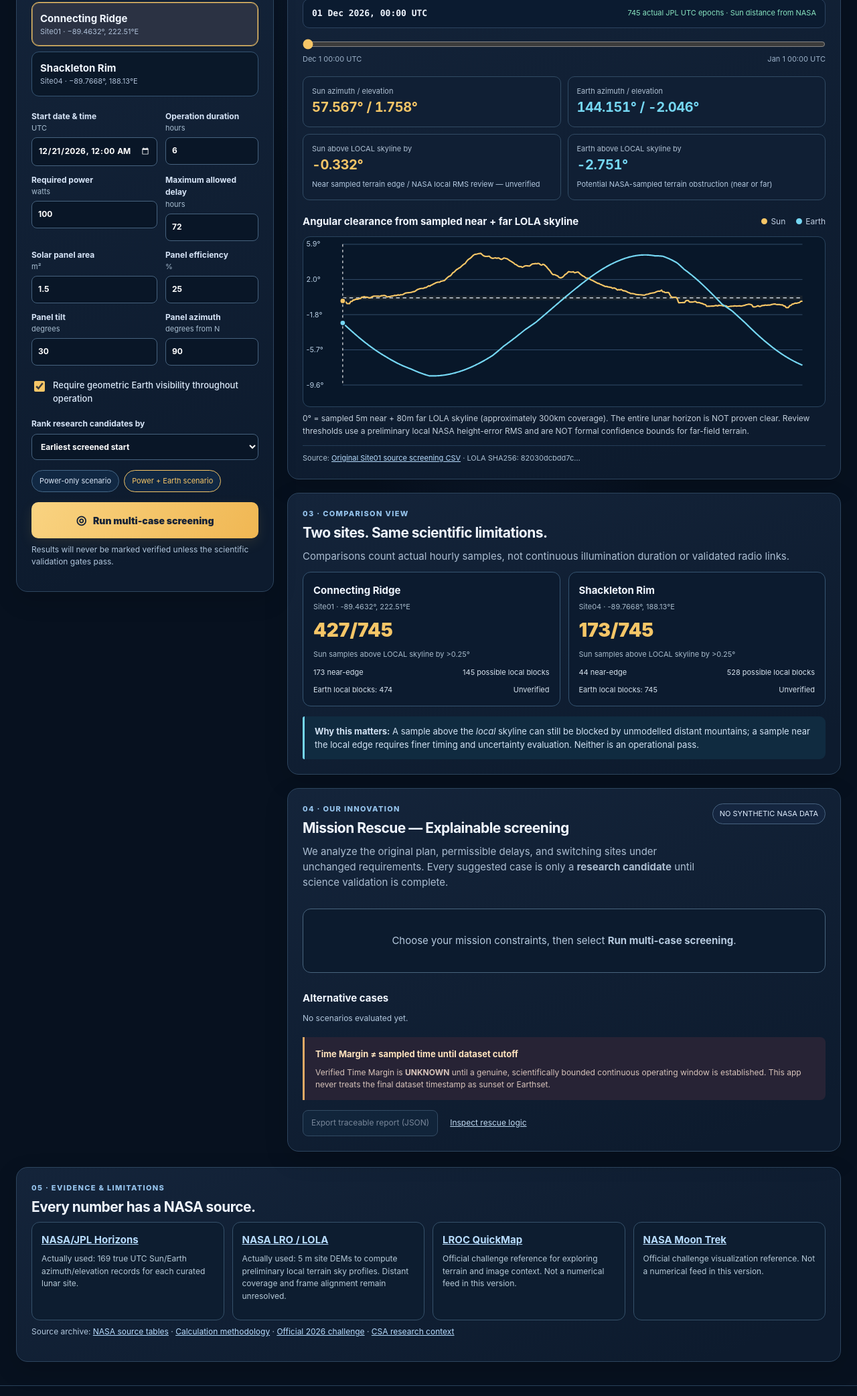
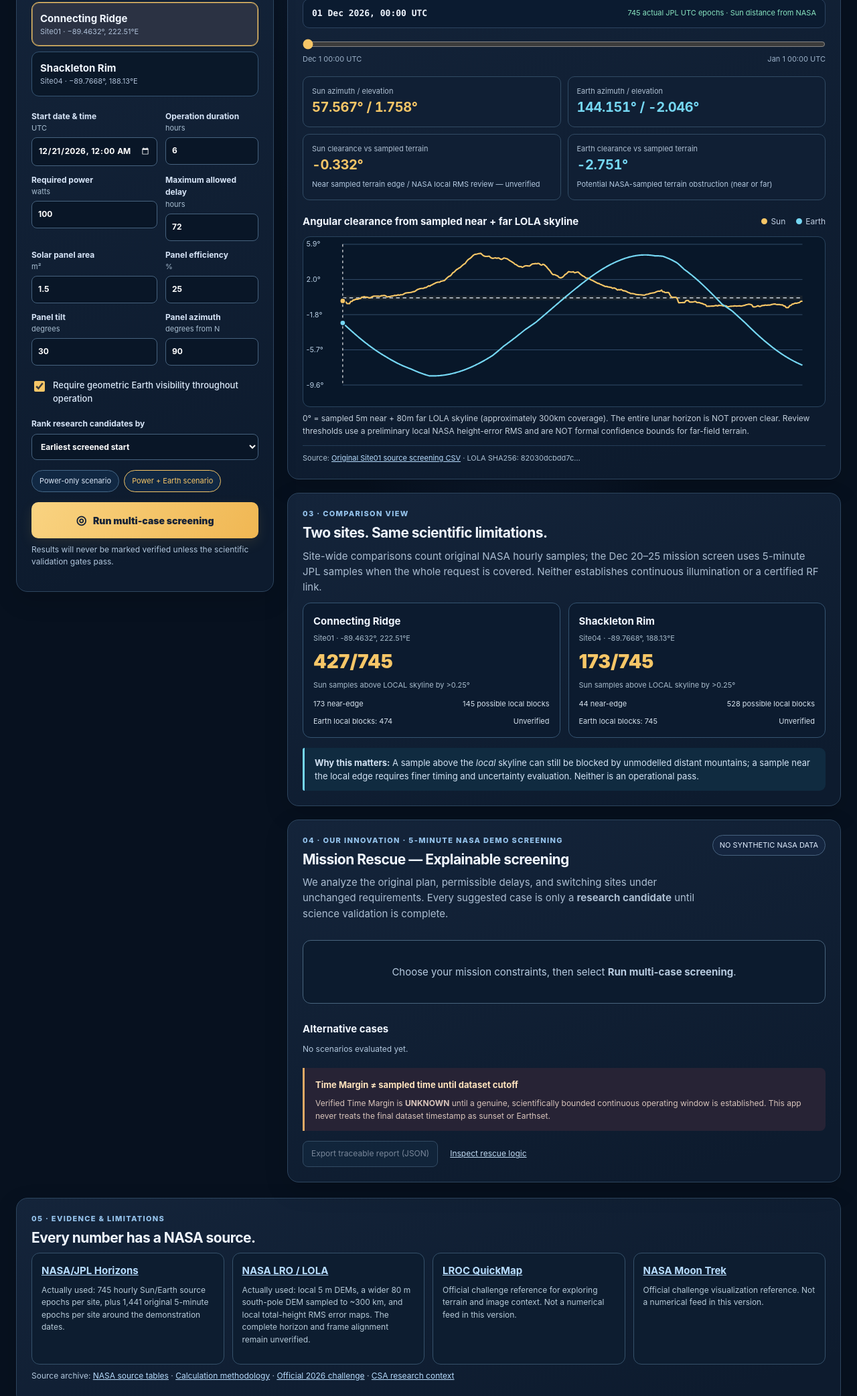
Before and after one commit to fayzeh-Elzghier/lunar-window, a plain HTML site: page docs/mission-console.html in a window 1280 px wide. Shown: the part 689-2774 px from the top of the page at 67% size. Drawn offline with Linux system fonts and the light colour scheme.

Commit message:
ui: clarify 5-minute NASA demo, 745-hourly source coverage, and far-terrain limitations

```diff
--- a/docs/mission-console.html
+++ b/docs/mission-console.html
@@ -16,7 +16,7 @@
 <section class="hero wrap"><div class="hero-copy"><div class="eyebrow"><span class="live-dot"></span> REAL NASA DATA · EVIDENCE-FIRST MISSION PLANNING</div>
 <h1>Know the window.<br><em>Rescue the mission.</em></h1>
 <p>Pick a lunar south-pole site, time, and operating constraints. Explore original Sun and Earth geometry, diagnose <strong>potential</strong> conflicts, and compare site/time changes — without inventing a successful lunar mission.</p>
-<div class="chip-row"><span class="chip">2 NASA south-pole sites</span><span class="chip">1,490 NASA site-time records</span><span class="chip">UTC · Dec 1–Jan 1, 2027</span></div></div>
+<div class="chip-row"><span class="chip">2 NASA south-pole sites</span><span class="chip">1,490 monthly + 2,882 fine-cadence NASA site-time records</span><span class="chip">UTC · Dec 2026 / 5-minute demo window</span></div></div>
 <div class="moon-graphic" aria-hidden="true"><div class="orbit orbit-one"></div><div class="orbit orbit-two"></div><div class="moon-disc"></div><div class="moon-caption">SOUTH POLE / MISSION RESCUE</div></div></section>
 <div class="wrap"><div id="statusBar" class="warning" role="status"><span>⚠</span><div><strong>Research prototype — science validation pending.</strong> NASA positions and Sun distance are authentic; sampled 5m local and 80m far-field LOLA terrain are included out to ~300km, but complete terrain coverage, frame alignment, continuous windows and available power are not independently validated. No operational certification or verified Time Margin is claimed.</div></div>
 <div class="workspace">
@@ -51,19 +51,19 @@
 <div class="metrics">
 <div class="metric solar"><small>Sun azimuth / elevation</small><strong id="sunAngles">—</strong></div>
 <div class="metric terra"><small>Earth azimuth / elevation</small><strong id="earthAngles">—</strong></div>
-<div class="metric solar"><small>Sun above LOCAL skyline by</small><strong id="sunClearance">—</strong><span id="sunStatus">Unverified local terrain</span></div>
-<div class="metric terra"><small>Earth above LOCAL skyline by</small><strong id="earthClearance">—</strong><span id="earthStatus">Unverified local terrain</span></div>
+<div class="metric solar"><small>Sun clearance vs sampled terrain</small><strong id="sunClearance">—</strong><span id="sunStatus">Unverified local terrain</span></div>
+<div class="metric terra"><small>Earth clearance vs sampled terrain</small><strong id="earthClearance">—</strong><span id="earthStatus">Unverified local terrain</span></div>
 </div>
 <div class="chart-head"><h3>Angular clearance from sampled near + far LOLA skyline</h3><div class="legend"><span><i class="point sun-color"></i>Sun</span><span><i class="point earth-color"></i>Earth</span></div></div>
 <svg id="terrainGraph" viewBox="0 0 860 280" role="img" aria-label="Provisional Sun and Earth angular clearance in degrees over real sampled times"></svg>
 <p class="graph-foot">0° = sampled 5m near + 80m far LOLA skyline (approximately 300km coverage). The entire lunar horizon is NOT proven clear. Review thresholds use a preliminary local NASA height-error RMS and are NOT formal confidence bounds for far-field terrain.</p>
 <div class="source-line">Source: <a id="sourceCsv" href="./data/mission_dataset_far.json">time-aligned NASA evidence</a> · <span id="sourceHash">Provenance checked</span></div>
 </section>
-<section class="card" id="insights"><div class="section-kicker">03 · COMPARISON VIEW</div><h2>Two sites. Same scientific limitations.</h2><p class="muted">Comparisons count actual hourly samples, not continuous illumination duration or validated radio links.</p>
+<section class="card" id="insights"><div class="section-kicker">03 · COMPARISON VIEW</div><h2>Two sites. Same scientific limitations.</h2><p class="muted">Site-wide comparisons count original NASA hourly samples; the Dec 20–25 mission screen uses 5-minute JPL samples when the whole request is covered. Neither establishes continuous illumination or a certified RF link.</p>
 <div id="siteCards" class="compare-grid" aria-live="polite"></div>
 <div class="explain"><b>Why this matters:</b> A sample above the <em>local</em> skyline can still be blocked by unmodelled distant mountains; a sample near the local edge requires finer timing and uncertainty evaluation. Neither is an operational pass.</div>
 </section>
-<section class="card" id="results"><div class="panel-top"><div><div class="section-kicker">04 · OUR INNOVATION</div><h2>Mission Rescue — Explainable screening</h2><p class="muted">We analyze the original plan, permissible delays, and switching sites under unchanged requirements. Every suggested case is only a <strong>research candidate</strong> until science validation is complete.</p></div><span class="source-pill">NO SYNTHETIC NASA DATA</span></div>
+<section class="card" id="results"><div class="panel-top"><div><div class="section-kicker">04 · OUR INNOVATION · 5-MINUTE NASA DEMO SCREENING</div><h2>Mission Rescue — Explainable screening</h2><p class="muted">We analyze the original plan, permissible delays, and switching sites under unchanged requirements. Every suggested case is only a <strong>research candidate</strong> until science validation is complete.</p></div><span class="source-pill">NO SYNTHETIC NASA DATA</span></div>
 <div id="report" class="report" aria-live="polite"><div class="empty-state">Choose your mission constraints, then select <b>Run multi-case screening</b>.</div></div>
 <div class="case-top"><h3>Alternative cases</h3><span id="caseCount" class="small-note"></span></div>
 <div id="alternatives" class="alternatives"><div class="small-note">No scenarios evaluated yet.</div></div>
@@ -72,8 +72,8 @@
 </section>
 </div></div>
 <section class="card resources" id="sources"><div class="section-kicker">05 · EVIDENCE & LIMITATIONS</div><h2>Every number has a NASA source.</h2>
-<div class="source-grid"><article><b><a href="https://ssd.jpl.nasa.gov/horizons/app.html" target="_blank" rel="noopener">NASA/JPL Horizons</a></b><p>Actually used: 169 true UTC Sun/Earth azimuth/elevation records for each curated lunar site.</p></article>
-<article><b><a href="https://pgda.gsfc.nasa.gov/products/78" target="_blank" rel="noopener">NASA LRO / LOLA</a></b><p>Actually used: 5 m site DEMs to compute preliminary local terrain sky profiles. Distant coverage and frame alignment remain unresolved.</p></article>
+<div class="source-grid"><article><b><a href="https://ssd.jpl.nasa.gov/horizons/app.html" target="_blank" rel="noopener">NASA/JPL Horizons</a></b><p>Actually used: 745 hourly Sun/Earth source epochs per site, plus 1,441 original 5-minute epochs per site around the demonstration dates.</p></article>
+<article><b><a href="https://pgda.gsfc.nasa.gov/products/78" target="_blank" rel="noopener">NASA LRO / LOLA</a></b><p>Actually used: local 5 m DEMs, a wider 80 m south-pole DEM sampled to ~300 km, and local total-height RMS error maps. The complete horizon and frame alignment remain unverified.</p></article>
 <article><b><a href="https://quickmap.lroc.asu.edu/" target="_blank" rel="noopener">LROC QuickMap</a></b><p>Official challenge reference for exploring terrain and image context. Not a numerical feed in this version.</p></article>
 <article><b><a href="https://trek.nasa.gov/moon/" target="_blank" rel="noopener">NASA Moon Trek</a></b><p>Official challenge visualization reference. Not a numerical feed in this version.</p></article>
 </div>
```
